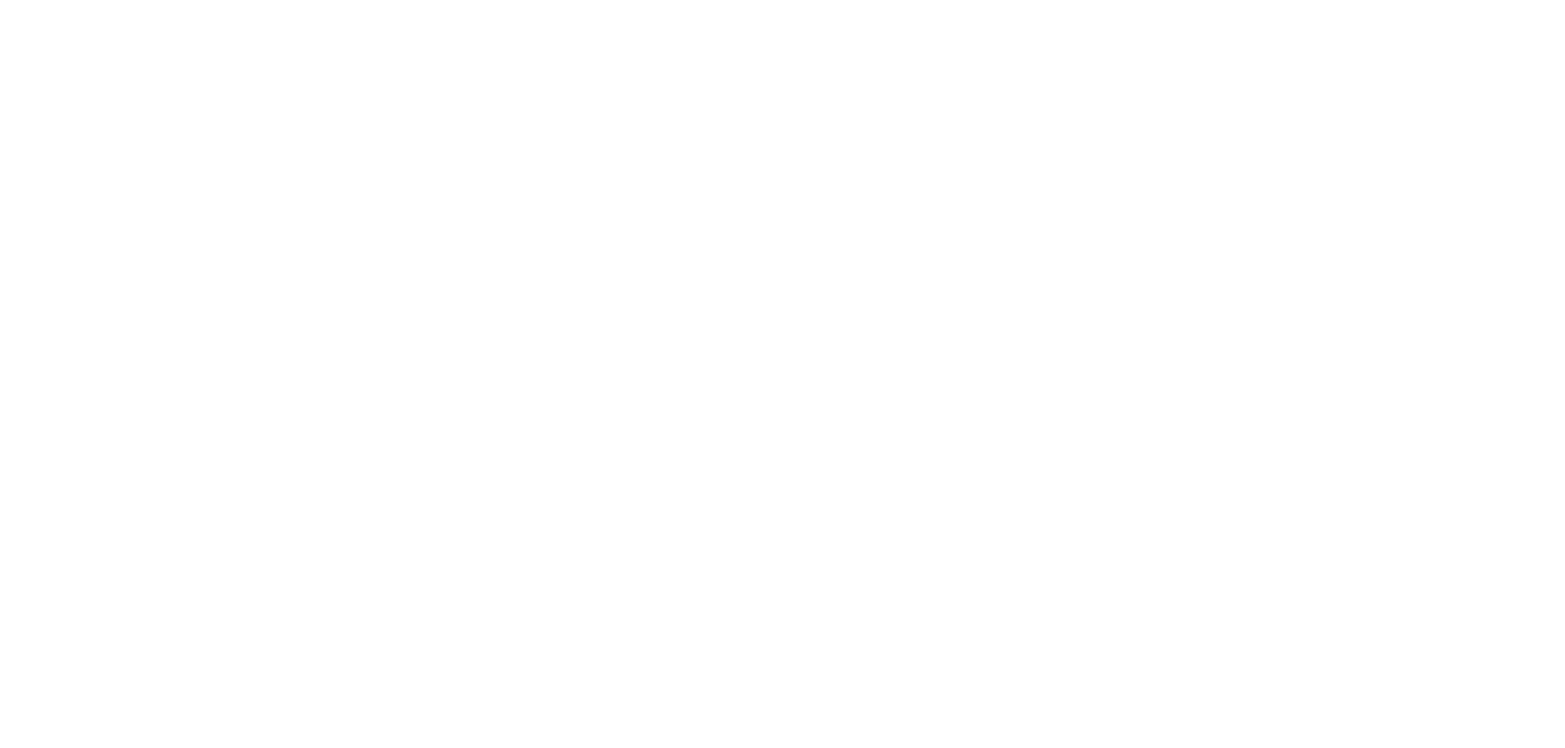
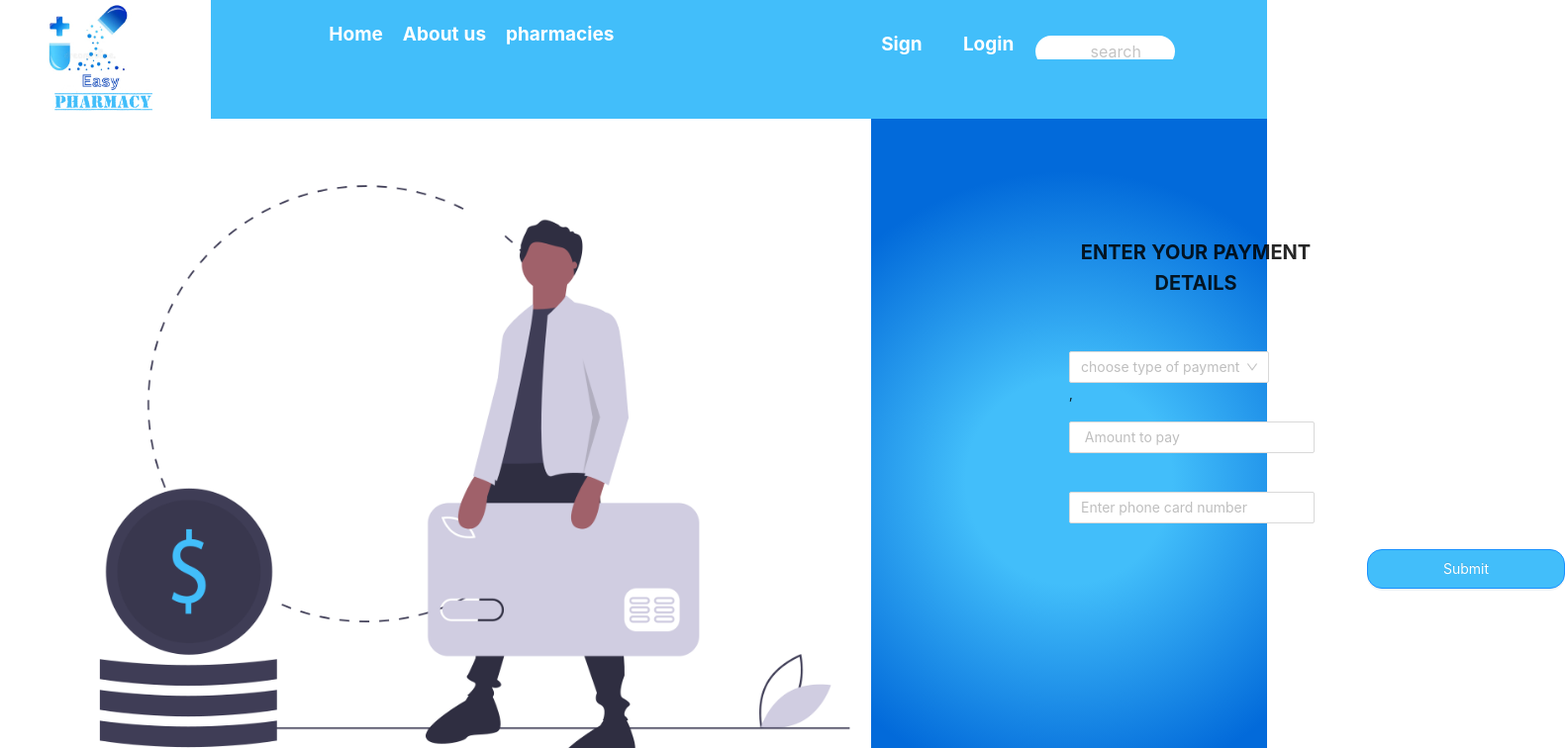
Before and after one commit to alicekaremera/easy-pharmacy-react, a React (Create React App) app: page /payment in a window 1280 px wide. Before the commit this address had no page. Shown: the top 756 px of the page at 99% size, 1581 px wide, since content can reach past the window. Built offline with nearby package versions, Linux system fonts and the light colour scheme.

Commit message:
changes on payment

```diff
--- a/package.json
+++ b/package.json
@@ -6,6 +6,7 @@
     "@testing-library/jest-dom": "^5.16.1",
     "@testing-library/react": "^12.1.2",
     "@testing-library/user-event": "^13.5.0",
+    "antd": "^4.18.5",
     "axios": "^0.25.0",
     "react": "^17.0.2",
     "react-dom": "^17.0.2",
--- a/src/components/header.css
+++ b/src/components/header.css
@@ -34,6 +34,7 @@
     height: 68px;
     display: flex;
     margin-left: 30vh;
+
 }
 .home-bar{
     /* background-color: brown; */
@@ -64,3 +65,14 @@ color:#C4C4C4;
 
     /* height: 100%; */
 }
+
+.header a:hover{
+
+    width: 99%;
+    padding: 10px;
+    font-size:19px;
+    color: white;
+    font-weight: bold;
+
+    /* height: 100%; */
+}
--- a/src/routes/index.js
+++ b/src/routes/index.js
@@ -3,6 +3,7 @@ import Home from "../views/home";
 import SignUp from "../views/signup";
 import {Routes, Route} from "react-router-dom";
 import AboutUs from "../views/aboutus";
+import Payment from "../views/paymentLogin";
 
 
  const Index=()=>{
@@ -12,6 +13,7 @@ import AboutUs from "../views/aboutus";
             <Route exact path ='/home' element={<Home/>}></Route>
             <Route exact path ='/signup' element={<SignUp/>}></Route >
             <Route exact path ='/about' element={<AboutUs/>}></Route>
+            <Route exact path ='/payment' element={<Payment/>}></Route>
         </Routes>
     );
  }
--- /dev/null
+++ b/src/views/paymentLogin.css
@@ -0,0 +1,71 @@
+.payment-div{
+    background: rgb(244, 246, 246);
+    width:100%;
+    height:90vh;
+     /* margin-top: -15vh;  */
+     display: flex;
+    /* background-image: url('../assets/HomePicture.jpg') ;
+    background-size: cover;
+    background-attachment: fixed;  */
+}
+.payment-div h1{
+  font-size:4vh;
+ color: aquamarine;
+ padding-right: 12vh;
+}
+ .photo-div{
+    width:70%;
+    height:90.5vh;
+    background: rgba(0, 22, 32, 0.637);
+    background-image: url('../assets/payment.png') ;
+    background-size: cover;
+    /* float: left; */
+    /* padding-top:-72vh ; */
+
+}
+.pay-div {
+    background: rgb(66,190,250);
+    background: radial-gradient(circle, rgba(66,190,250,1) 25%, rgba(2,106,218,1) 75%);
+width: 30%;
+height: 91.5vh;
+ /* margin-top: 1vh;  */
+/* margin-left:15vh; */
+/* float: right; */
+padding: 25vh;
+}
+.pay-div input {
+   margin-top:-32vh;
+    margin-right: 8px;
+    width: 31vh;
+  }
+  .pay-div Select{
+      margin-left: 12px;
+      /* background-color: red; */
+      width: 13%;
+  }
+  .pay-div p{
+      font-weight: bold;
+      font-size: 2.5vh;
+      width: 32vh;
+      margin-top: -10vh;
+
+  }
+  .info-pay{
+      width: 100%;
+      height: 30vh;
+      /* background-color: red; */
+      margin-top:-7vh;
+  }
+  .Button-div{
+      width:70%;
+      /* height:70vh; */
+      margin-left:-995px;
+      margin-top: -12vh;
+      /* background-color: red; */
+      /* float: right; */
+  }
+  .Button-div Button{
+      width:25vh;
+      height:5vh;
+     margin-left:162vh;
+  }
--- /dev/null
+++ b/src/views/paymentLogin.js
@@ -0,0 +1,42 @@
+import React from "react"
+import HomeLayout from "../components/homeLayout";
+import "./paymentLogin.css";
+import 'antd/dist/antd.css';
+import { Input, Select, Button } from 'antd';
+const Payment = () => {
+    const { Option } = Select;
+    return (
+        <HomeLayout>
+            <div className="payment-div">
+                < div className="photo-div"></div>
+                <div className="pay-div">
+                    <p>ENTER YOUR PAYMENT DETAILS</p>
+                    <br/>
+                    <br/>
+                    <br/>
+                    <br/>
+                    <div className = "info-pay">
+                    <Select placeholder="choose type of payment">
+                        <Option value="jack">Pay pal</Option>
+                        <Option value="lucy">Mobile money</Option>
+                        <Option value="tom">Equity</Option>
+                    </Select>,
+                    <br/>
+                    <br/>
+                    <Input placeholder=" Amount to pay" />
+                    <br/>
+                    <br/>
+                    <br/>
+                    <Input placeholder="Enter phone card number" />
+                    <br/>
+                    <br/>
+                    <div className="Button-div">
+                    <Button type="primary">Submit</Button>
+                    </div>
+                    </div>
+                </div>
+            </div>
+        </HomeLayout>
+    )
+}
+export default Payment;
```
Also changed, not shown: src/assets/payment.png (added), 1 other file (tests, documents, lock files or other folders).
